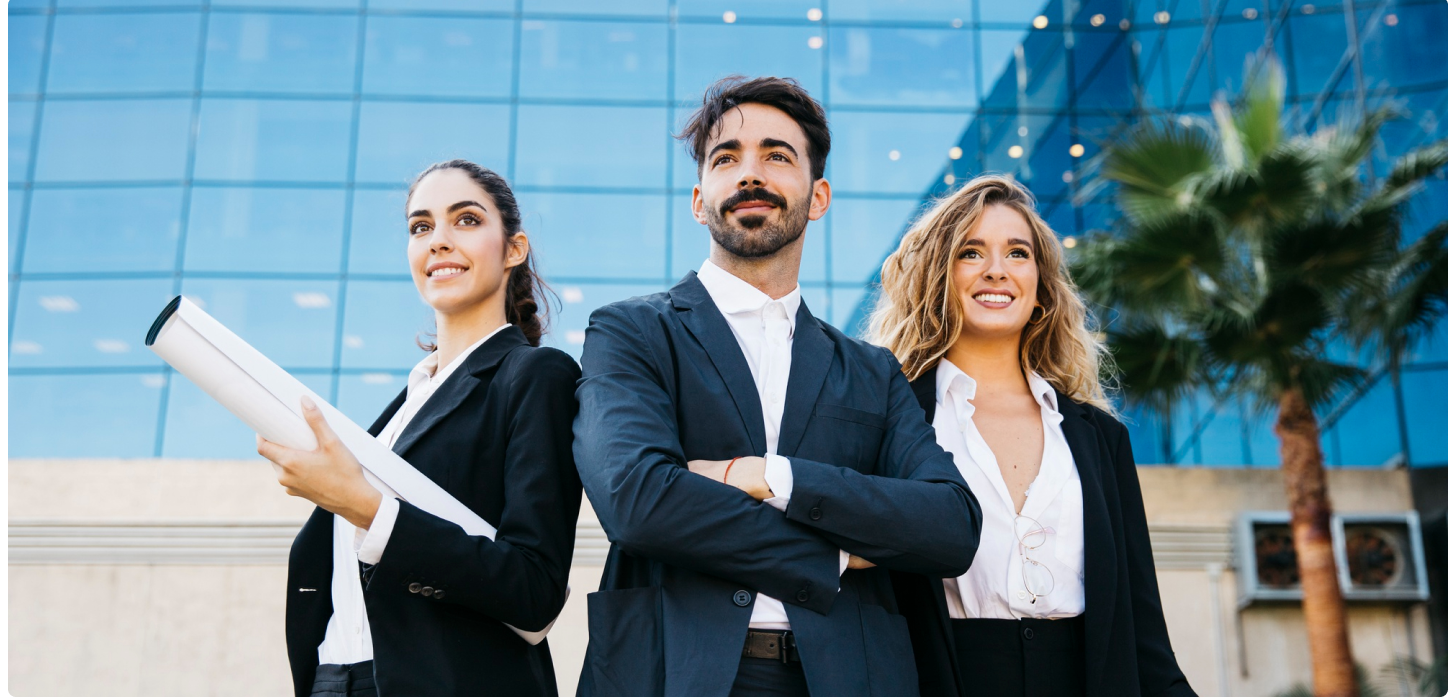
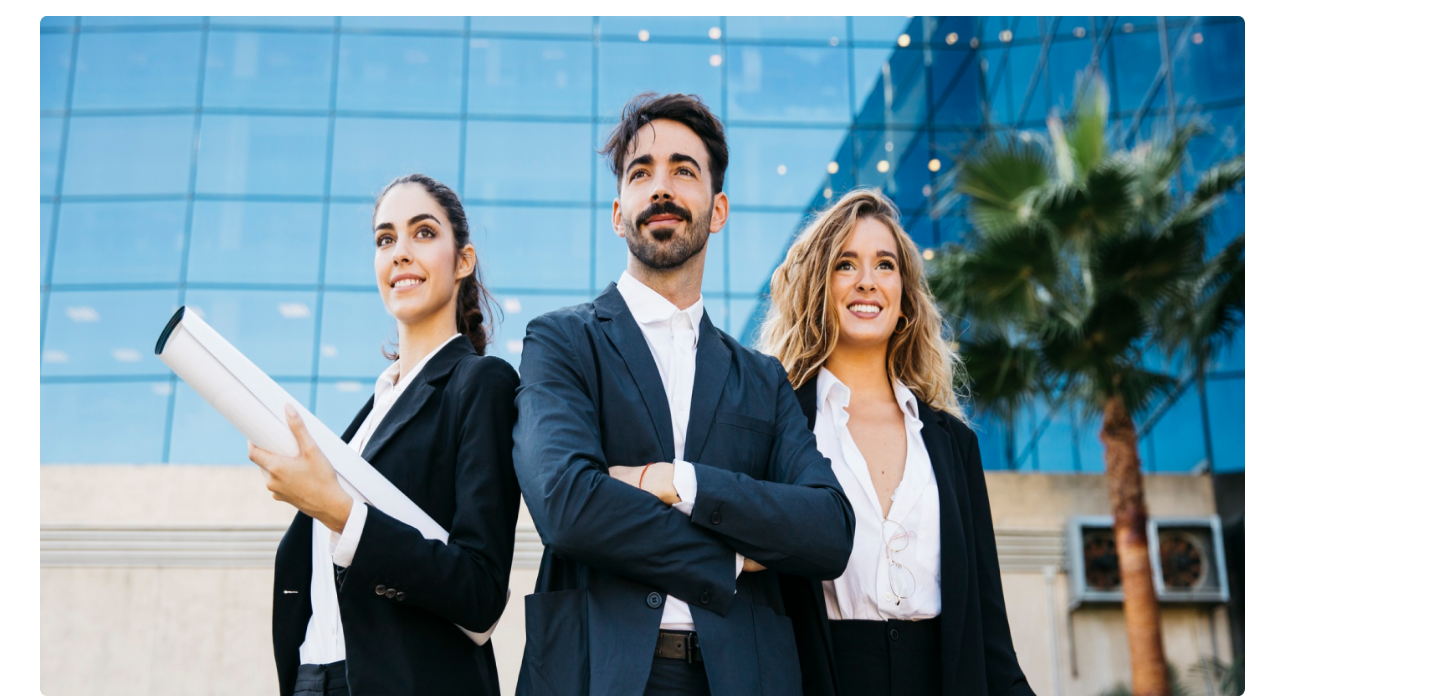
Before and after one commit to asshohag30/new-assignment-2, a plain HTML site: page index.html in a window 1280 px wide. Shown: the part 301-999 px from the top of the page, 1448 px wide, since content can reach past the window. Drawn offline with Linux system fonts and the light colour scheme; the site is published under a folder, as on GitHub Pages, so addresses that start at the root find nothing.

Commit message:
error commit

```diff
--- a/index.html
+++ b/index.html
@@ -5,7 +5,7 @@
     <meta http-equiv="X-UA-Compatible" content="IE=edge">
     <meta name="viewport" content="width=device-width, initial-scale=1.0">
     <title>G3 architect</title>
-    <link rel="stylesheet" href="/style/styles.css">
+    <link rel="stylesheet" href="./style/styles.css">
 </head>
 <body>
     <nav class="menu">
```
